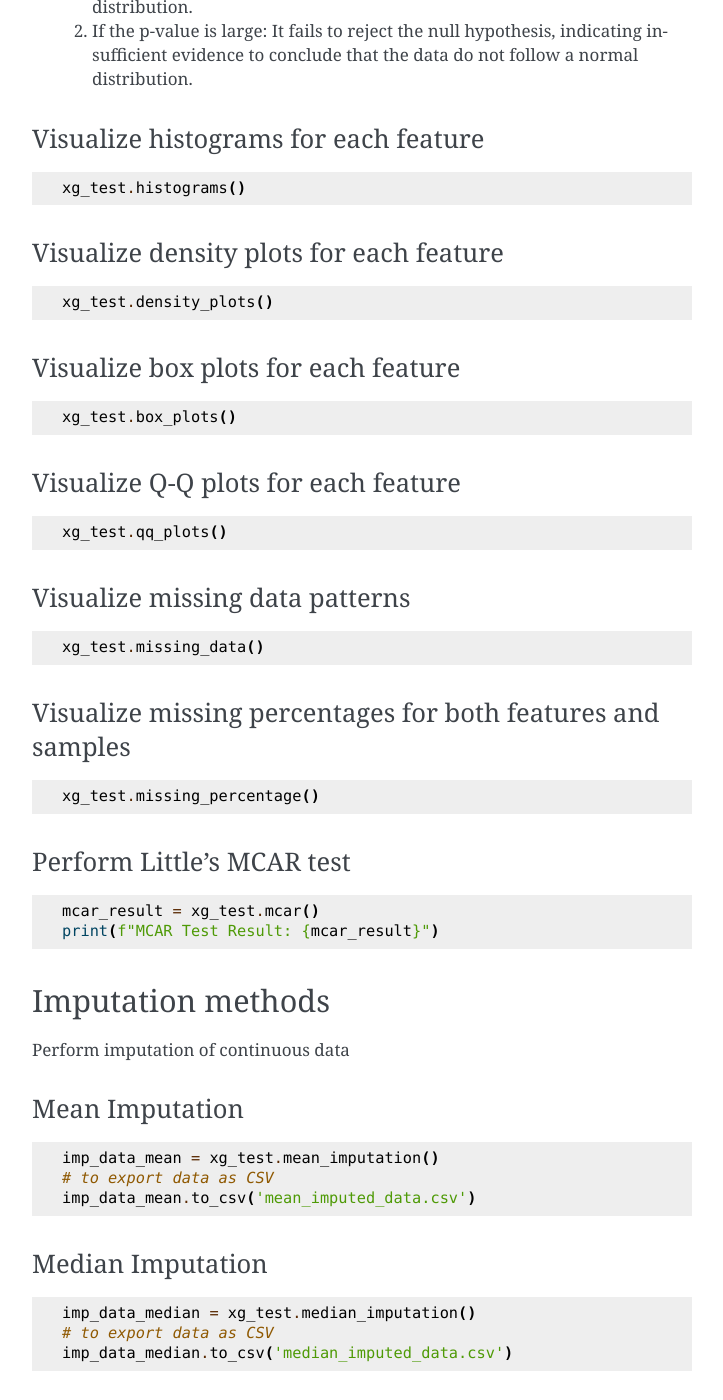
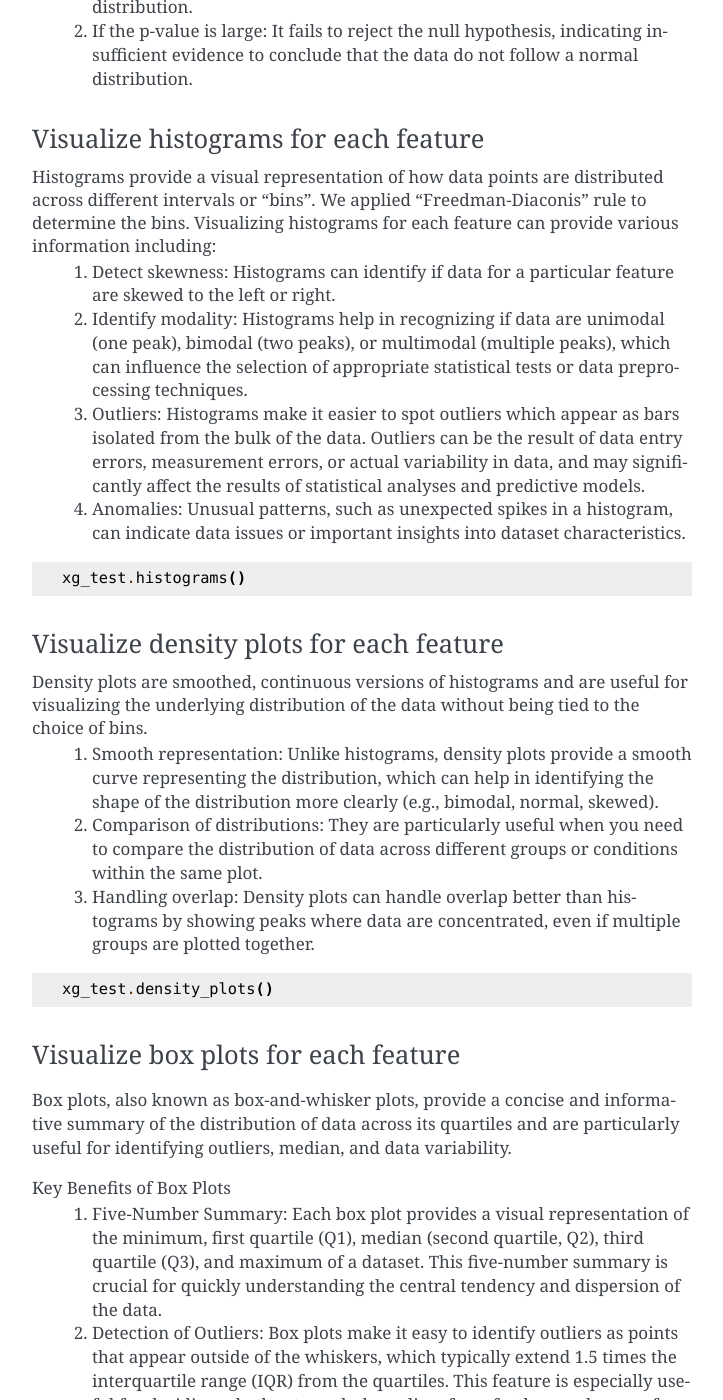
Before and after one commit to kazilab/XeroGraph, a Sphinx documentation site: the page built from docs/usage.rst, in a window 1280 px wide and 1400 px high, scrolled down 2305 px. Shown: the whole window, without its empty margins (388-1111 px from the left). Built offline with Sphinx 7.4.7, drawn with Linux system fonts in a browser that asks for light colours; some of the changed text lies outside the part shown.

Commit message:
Update usage.rst

```diff
--- a/docs/usage.rst
+++ b/docs/usage.rst
@@ -62,7 +62,7 @@ Practical Considerations
 
 Perform the Kolmogorov-Smirnov test for each feature
 ------------------------------------------------
-The `Kolmogorov-Smirnov (KS) test <https://docs.scipy.org/doc/scipy/reference/generated/scipy.stats.kstest.html#scipy.stats.kstest>`_ is a non-parametric test used to determine if a sample comes from a population with a specific distribution. It compares the empirical distribution function (EDF) of the sample with the cumulative distribution function (CDF) of the specified theoretical distribution, and it provides a test statistic that measures the largest discrepancy between them. The test is useful for comparing a sample with a reference probability distribution, or comparing two samples to check if they come from the same distribution.
+The `Kolmogorov-Smirnov (KS) test <https://docs.scipy.org/doc/scipy/reference/generated/scipy.stats.kstest.html>`_ is a non-parametric test used to determine if a sample comes from a population with a specific distribution. It compares the empirical distribution function (EDF) of the sample with the cumulative distribution function (CDF) of the specified theoretical distribution, and it provides a test statistic that measures the largest discrepancy between them. The test is useful for comparing a sample with a reference probability distribution or comparing two samples to check if they come from the same distribution.
 
 .. code-block:: python
 
@@ -79,6 +79,11 @@ Interpretation of "ks()" test results
 
 Visualize histograms for each feature
 -------------------------------------
+Histograms provide a visual representation of how data points are distributed across different intervals or "bins". We applied "Freedman-Diaconis" rule to determine the bins. Visualizing histograms for each feature can provide various information including:
+    (1) Detect skewness: Histograms can identify if data for a particular feature are skewed to the left or right.
+    (2) Identify modality: Histograms help in recognizing if data are unimodal (one peak), bimodal (two peaks), or multimodal (multiple peaks), which can influence the selection of appropriate statistical tests or data preprocessing techniques.
+    (3) Outliers: Histograms make it easier to spot outliers which appear as bars isolated from the bulk of the data. Outliers can be the result of data entry errors, measurement errors, or actual variability in data, and may significantly affect the results of statistical analyses and predictive models.
+    (4) Anomalies: Unusual patterns, such as unexpected spikes in a histogram, can indicate data issues or important insights into dataset characteristics.
 
 .. code-block:: python
 
@@ -86,6 +91,10 @@ Visualize histograms for each feature
 
 Visualize density plots for each feature
 ----------------------------------------
+Density plots are smoothed, continuous versions of histograms and are useful for visualizing the underlying distribution of the data without being tied to the choice of bins.
+    (1) Smooth representation: Unlike histograms, density plots provide a smooth curve representing the distribution, which can help in identifying the shape of the distribution more clearly (e.g., bimodal, normal, skewed).
+    (2) Comparison of distributions: They are particularly useful when you need to compare the distribution of data across different groups or conditions within the same plot.
+    (3) Handling overlap: Density plots can handle overlap better than histograms by showing peaks where data are concentrated, even if multiple groups are plotted together.
 
 .. code-block:: python
 
@@ -93,6 +102,11 @@ Visualize density plots for each feature
 
 Visualize box plots for each feature
 ------------------------------------
+Box plots, also known as box-and-whisker plots, provide a concise and informative summary of the distribution of data across its quartiles and are particularly useful for identifying outliers, median, and data variability.
+
+Key Benefits of Box Plots
+    (1) Five-Number Summary: Each box plot provides a visual representation of the minimum, first quartile (Q1), median (second quartile, Q2), third quartile (Q3), and maximum of a dataset. This five-number summary is crucial for quickly understanding the central tendency and dispersion of the data.
+    (2) Detection of Outliers: Box plots make it easy to identify outliers as points that appear outside of the whiskers, which typically extend 1.5 times the interquartile range (IQR) from the quartiles. This feature is especially useful for deciding whether to exclude outliers from further analyses or for understanding the spread and tails of the distribution.
 
 .. code-block:: python
 
@@ -100,6 +114,12 @@ Visualize box plots for each feature
 
 Visualize Q-Q plots for each feature
 ------------------------------------
+Q-Q (quantile-quantile) plot for each feature in a dataset is a highly effective method for assessing whether the distribution of the data conforms to a theoretical distribution, typically the normal distribution.
+
+Key Benefits of Q-Q Plots:
+    (1) Visual inspection of normal distribution: A Q-Q plot provides a visual means to assess the normality of data. If the data points (quantiles of the sample data) fall approximately along a straight line, the sample can be considered normally distributed. Deviations from this line indicate departures from normality.
+    (2) Sensitivity to deviations: Q-Q plots are particularly sensitive to deviations in the tails of the distribution, making them superior to other techniques like histograms or box plots for detecting outliers and skewness.
+    (3) Identifying Outliers: Points that deviate significantly from the reference line in a Q-Q plot can indicate potential outliers, especially those in the tails.
 
 .. code-block:: python
 
```
